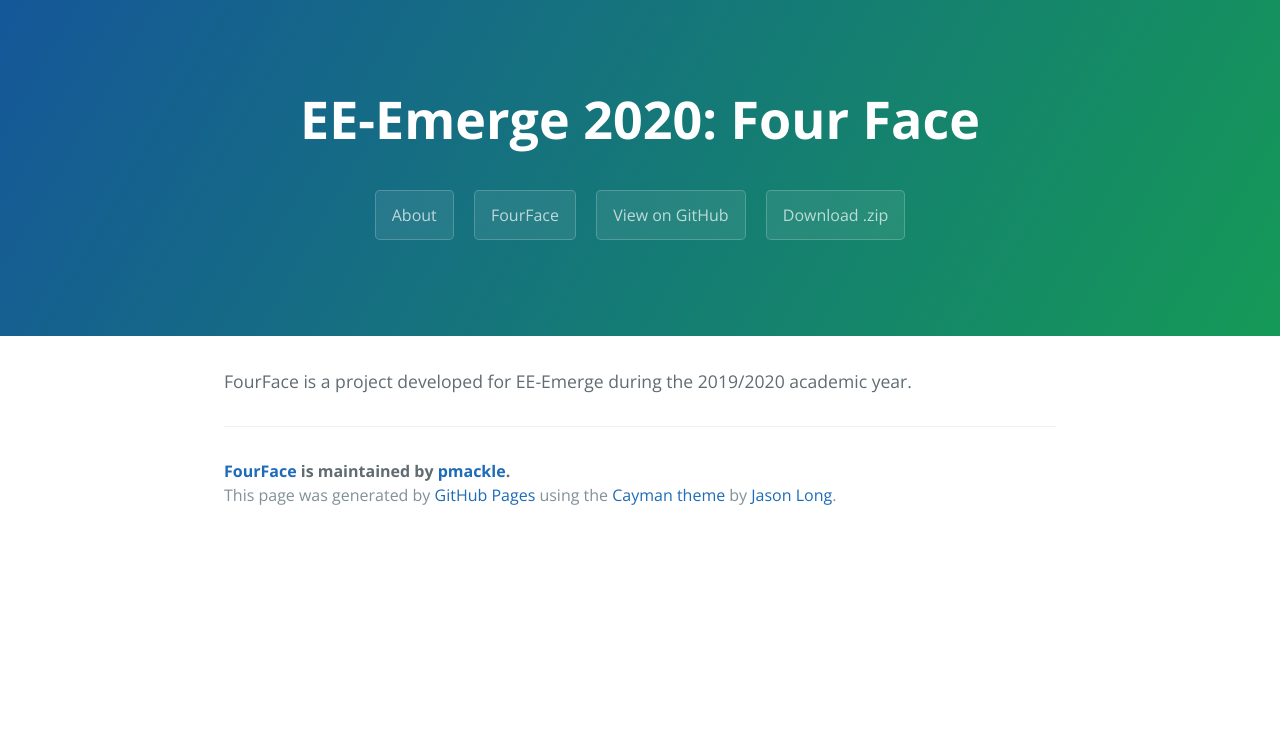
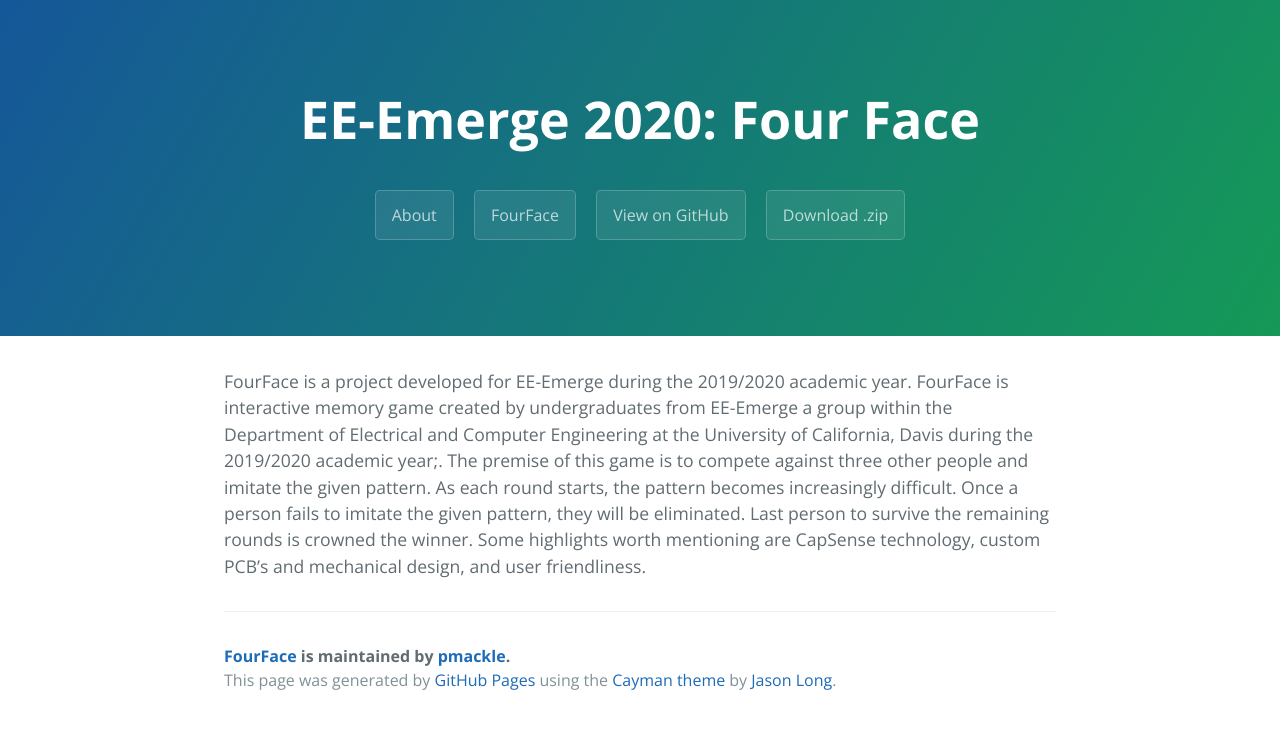
Before and after one commit to pmackle/EE-Emerge-2020-FourFace, a Jekyll site: the page built from docs/About.md, in a window 1280 px wide. Shown: the top 729 px of the page. Built offline with Jekyll 4.4.1, drawn with Linux system fonts in a browser that asks for light colours.

Commit message:
Update About.md
more information

```diff
--- a/docs/About.md
+++ b/docs/About.md
@@ -5,4 +5,4 @@
 ---
 
 
-FourFace is a project developed for EE-Emerge during the 2019/2020 academic year.
+FourFace is a project developed for EE-Emerge during the 2019/2020 academic year. FourFace is interactive memory game created by undergraduates from EE-Emerge a group within the Department of Electrical and Computer Engineering at the University of California, Davis during the 2019/2020 academic year;. The premise of this game is to compete against three other people and imitate the given pattern. As each round starts, the pattern becomes increasingly difficult. Once a person fails to imitate the given pattern, they will be eliminated. Last person to survive the remaining rounds is crowned the winner. Some highlights worth mentioning are CapSense technology, custom PCB's and mechanical design, and user friendliness.
```
